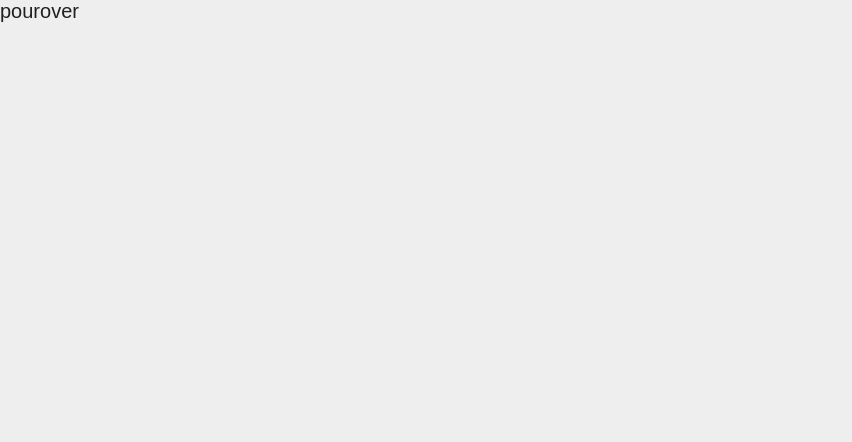
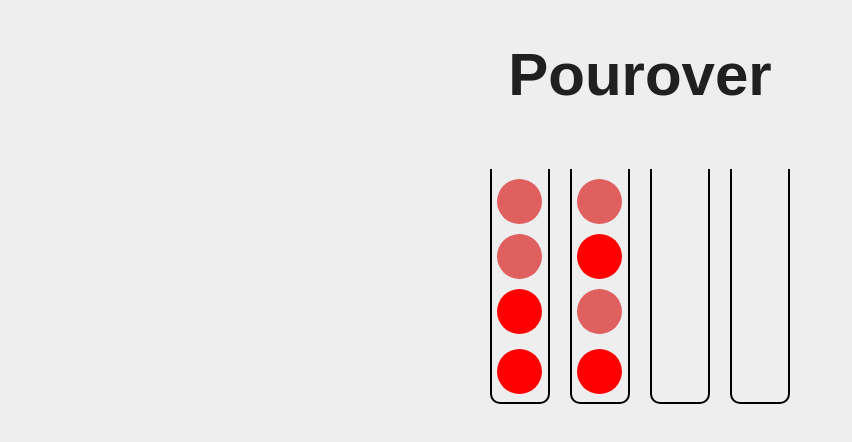
Before and after one commit to Dimario/pourover, a Vue app: page / in a window 1280 px wide. Shown: the top 442 px of the page, without its empty margins (0-852 px from the left). Built offline with nearby package versions, Linux system fonts and the light colour scheme.

Commit message:
Немного типизации

```diff
--- /dev/null
+++ b/src/classes/Color.ts
@@ -0,0 +1,26 @@
+const ColorOptions: { [key: string]: string } = {
+  color_1: "#e06060",
+  color_2: "#ff0000",
+  color_3: "#ff7700",
+  color_4: "#ffd500",
+  color_5: "#91ae25",
+  color_6: "#5bff21",
+  color_7: "#04a275",
+  color_8: "#75eaf1",
+  color_9: "#0066ff",
+  color_10: "#dca2ff",
+  color_11: "#d000ff",
+  color_12: "#ff00a1",
+  color_13: "#000000",
+  color_14: "#8f8f8f",
+  color_16: "#ff0000",
+  color_17: "#ff0000",
+};
+
+export default class Color {
+  constructor() {}
+
+  generate(i: number): string {
+    return ColorOptions[`color_${i}`];
+  }
+}
--- /dev/null
+++ b/src/classes/Functions.ts
@@ -0,0 +1,14 @@
+import MathDilator from "@/classes/Math";
+import Color from "@/classes/Color";
+
+export default class Functions {
+  constructor() {}
+
+  static math(): MathDilator {
+    return new MathDilator();
+  }
+
+  static color(): Color {
+    return new Color();
+  }
+}
--- /dev/null
+++ b/src/classes/Math.ts
@@ -0,0 +1,8 @@
+export default class MathDilator {
+  constructor() {}
+
+  randomInteger(min: number, max: number): number {
+    const rand: number = min + Math.random() * (max + 1 - min);
+    return Math.floor(rand);
+  }
+}
--- /dev/null
+++ b/src/components/Pourover.vue
@@ -0,0 +1,213 @@
+<template>
+  <div ref="popover">
+    <h1 style="text-align: center; margin-bottom: 50px">
+      Pourover {{ clickFlask.value }}
+    </h1>
+
+    <div class="flasks">
+      <div
+        v-for="(flask, index) in flasks"
+        :key="`flask-${index}`"
+        class="flask"
+        :class="{ active: clickFlask == index }"
+        @click="clickFlaskHandler(index)"
+      >
+        <div
+          v-for="(item, itemIndex) in flask.in"
+          :key="`flask-item-${item}`"
+          class="flask-item"
+          :style="`background-color: ${item.color}; top: ${getPosition(
+            itemIndex,
+            flask
+          )}`"
+        ></div>
+      </div>
+    </div>
+  </div>
+</template>
+<script lang="ts">
+import Functions from "@/classes/Functions";
+import { reactive, ref } from "vue";
+import { onMounted } from "vue";
+
+interface Flask {
+  in: any;
+}
+
+interface Filler {
+  color: string;
+}
+
+const minCountFlask = 4;
+const maxCountFlask = 4;
+const countFlask: number = Functions.math().randomInteger(
+  minCountFlask,
+  maxCountFlask
+);
+
+const FillerPosition = ["170px", "110px", "55px", "0px"];
+
+export default {
+  name: "Pourover",
+  setup() {
+    let flasks: Flask[] = reactive(generateFlask()),
+      needColor = flasks.length - 2,
+      colours: Filler[] = reactive(generateColor()),
+      clickFlask = ref<number>(-1);
+
+    //Разливаем
+    pour();
+
+    onMounted(() => {});
+
+    /**
+     * Генерируем кол.во колб
+     */
+    function generateFlask(): Flask[] {
+      let tmpFlasks = [],
+        i;
+
+      for (i = 1; i <= countFlask; i++) {
+        tmpFlasks.push({
+          in: [],
+        });
+      }
+
+      return tmpFlasks;
+    }
+
+    /**
+     * Генерируем цвета
+     */
+    function generateColor(): Filler[] {
+      let tmp: Filler[] = [],
+        i;
+
+      for (i = 1; i <= needColor; i++) {
+        let color = Functions.color().generate(i);
+
+        tmp.push({ color: color });
+        tmp.push({ color: color });
+        tmp.push({ color: color });
+        tmp.push({ color: color });
+      }
+
+      return tmp;
+    }
+
+    /**
+     * Наливаем в колбы
+     */
+    function pour() {
+      let item;
+
+      for (item in flasks) {
+        if (Number(item) < needColor) {
+          flasks[item].in = getRandomColor();
+        }
+      }
+    }
+
+    /**
+     * Берем 4 случайных цвета
+     */
+    function getRandomColor() {
+      let tmpColor = [],
+        i;
+
+      for (i = 1; i <= 4; i++) {
+        let colorElement = Functions.math().randomInteger(
+          0,
+          colours.length - 1
+        );
+        tmpColor.push(colours[colorElement]);
+        colours.splice(colorElement, 1);
+      }
+
+      return tmpColor;
+    }
+
+    function clickFlaskHandler(index: number) {
+      let activeColor;
+
+      if (flasks[clickFlask.value]) {
+        activeColor = flasks[clickFlask.value]["in"]["0"];
+      }
+
+      if (clickFlask.value === -1) {
+        clickFlask.value = index;
+      } else if (clickFlask.value === index) {
+        clickFlask.value = -1;
+      } else {
+        //Проверка на подходящий ли цвет или пустую ячеку.
+        if (
+          (!flasks[index]["in"][0] ||
+            activeColor.color == flasks[index]["in"][0].color) &&
+          flasks[index]["in"].length < 4
+        ) {
+          flasks[clickFlask.value]["in"].splice(0, 1);
+          flasks[index]["in"].unshift(activeColor);
+          clickFlask.value = -1;
+        } else {
+          window.navigator.vibrate(200);
+          clickFlask.value = -1;
+        }
+      }
+    }
+
+    function getPosition(
+      index: number,
+      item: Flask
+    ): typeof FillerPosition[number] {
+      index = item.in.length - index - 1;
+      return FillerPosition[index];
+    }
+
+    return {
+      flasks,
+      colours,
+      clickFlask,
+      clickFlaskHandler,
+      getPosition,
+    };
+  },
+};
+</script>
+
+<style>
+.flasks {
+  display: flex;
+  flex-wrap: wrap;
+  justify-content: center;
+}
+.flask {
+  padding: 5px;
+  width: 60px;
+  margin: 10px;
+  height: 235px;
+  border: 2px solid #000;
+  border-top: none;
+  border-radius: 0 0 10px 10px;
+  display: flex;
+  flex-direction: column;
+  position: relative;
+  cursor: pointer;
+  box-sizing: border-box;
+  justify-content: flex-end;
+}
+.flask-item {
+  width: 45px;
+  height: 45px;
+  border-radius: 50%;
+  position: absolute;
+  box-sizing: border-box;
+  top: 0;
+  margin: 10px 0 0 0;
+  transition: all 0.3s ease;
+}
+
+.flask.active .flask-item:nth-child(1) {
+  position: absolute;
+  top: -55px !important;
+}
+</style>
--- a/src/pages/Mainpage.vue
+++ b/src/pages/Mainpage.vue
@@ -1,16 +1,11 @@
 <template>
-  pourover
+  <Pourover />
 </template>
 <script lang="ts">
-import { Events } from "@/const";
-import bus from "@/lib/bus";
-import { useRouter } from "vue-router";
-import { ref } from "vue";
+import Pourover from "@/components/Pourover.vue";
 
 export default {
   name: "Mainpage",
-  setup() {
-
-  },
+  components: { Pourover },
 };
 </script>
```
